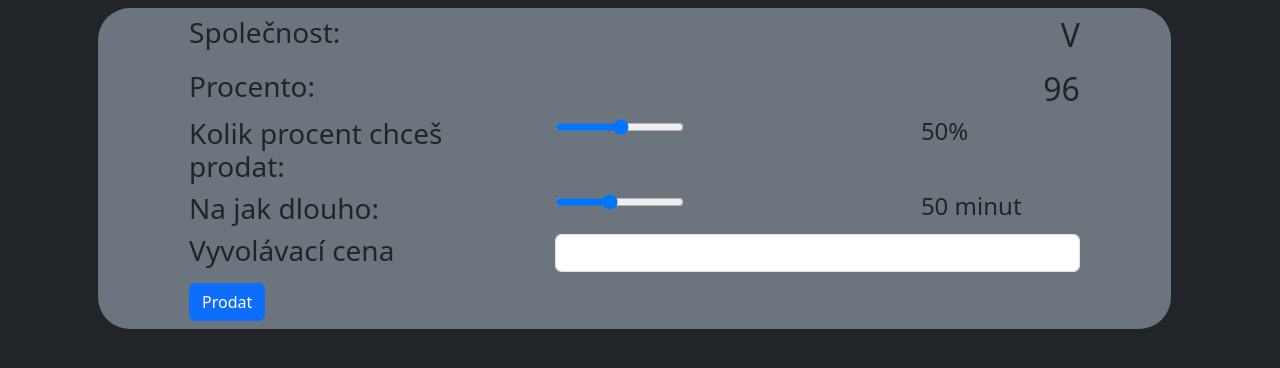
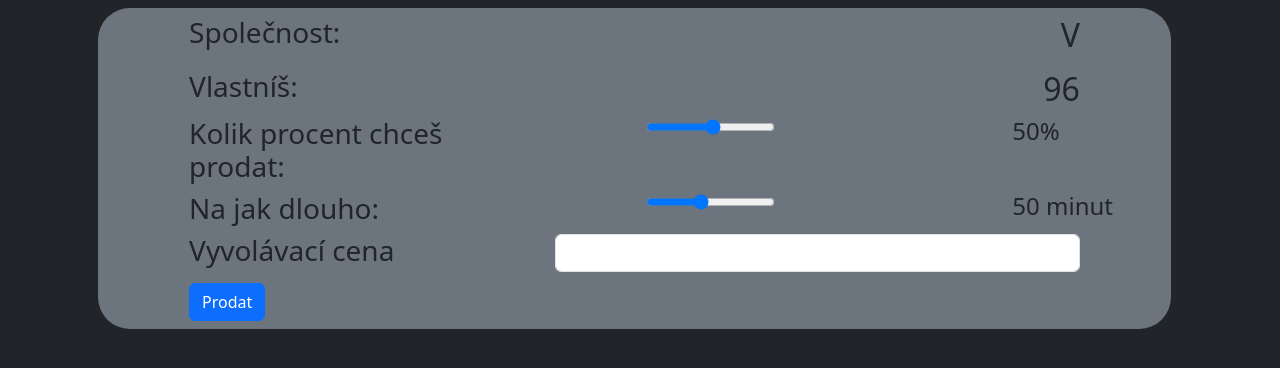
Before and after one commit to Vokrovec/ProjektBurza, a Flask app: page /sell/1 in a window 1280 px wide. Shown: the part 56-424 px from the top of the page. Run offline with Flask 3, Linux system fonts and the light colour scheme; a user stored in the database is signed in.

Commit message:
design fix

```diff
--- a/router.py
+++ b/router.py
@@ -190,14 +190,14 @@ def sellStock(stock_id=-1):
 
 
 
-
 @app.route("/buy")
 def buy():
+    checkStockSellsEnd()
     stockSells = StockSell.query.all()
     stock_sells = []
     for s in stockSells:
         stock = Stock.query.filter_by(_id=s.stockID).first()
-        end_time = "%s:%s" % (s.sell_end.hour, s.sell_end.minute)
+        end_time = f"{s.sell_end.hour}:{s.sell_end.minute}"
         stock_sells.append((stock.name, s.old_owner, stock.percentage, s.cost, s._id, end_time, s.sell_end))
     stock_sells.sort(key=lambda a: a[6])
     if "user" in session:
--- a/templates/stockSell.html
+++ b/templates/stockSell.html
@@ -11,18 +11,18 @@
             </div>
             <form action="#" method="POST">
                 <div class="row">
-                    <div class="col-4 offset-1"><h3>Procento:</h3></div>
+                    <div class="col-4 offset-1"><h3>Vlastníš:</h3></div>
                     <div class="col-6"><h2 class="text-end">{{stock.percentage}}</h2></div>
                 </div>
                 <div class="row">
-                    <div class="col-4 offset-1"><h3>Kolik procent chceš prodat: </h3></div>
-                    <div class="col-4"><input type="range" min="1" max="{{stock.percentage}}" value="50" class="slider" id="percent" name="percent"></div>
-                    <div class="col"><h4><span id="sliderValuePer"></span>%</h4></div>
+                    <div class="col-12 col-sm-4 offset-1"><h3>Kolik procent chceš prodat: </h3></div>
+                    <div class="col-8 col-sm-4 offset-1"><input type="range" min="1" max="{{stock.percentage}}" value="50" class="slider" id="percent" name="percent"></div>
+                    <div class="col-1 col-sm-2"><h4><span id="sliderValuePer"></span>%</h4></div>
                 </div>
                 <div class="row">
-                    <div class="col-4 offset-1"><h3>Na jak dlouho: </h3></div>
-                    <div class="col-4"><input type="range" min="1" max="120" value="50" class="slider" id="minutes" name="minutes"></div>
-                    <div class="col"><h4><span id="sliderValueMin"></span> minut</h4></div>
+                    <div class="col-12 col-sm-4 offset-1"><h3>Na jak dlouho: </h3></div>
+                    <div class="col-8 col-sm-4 offset-1"><input type="range" min="1" max="120" value="50" class="slider" id="minutes" name="minutes"></div>
+                    <div class="col-1 col-sm-2" ><h4><span id="sliderValueMin"></span> minut</h4></div>
                 </div>
                 <div class="row">
                     <div class="col-4 offset-1"><h3>Vyvolávací cena</h3></div>
```
Also changed, not shown: instance/database.db.
